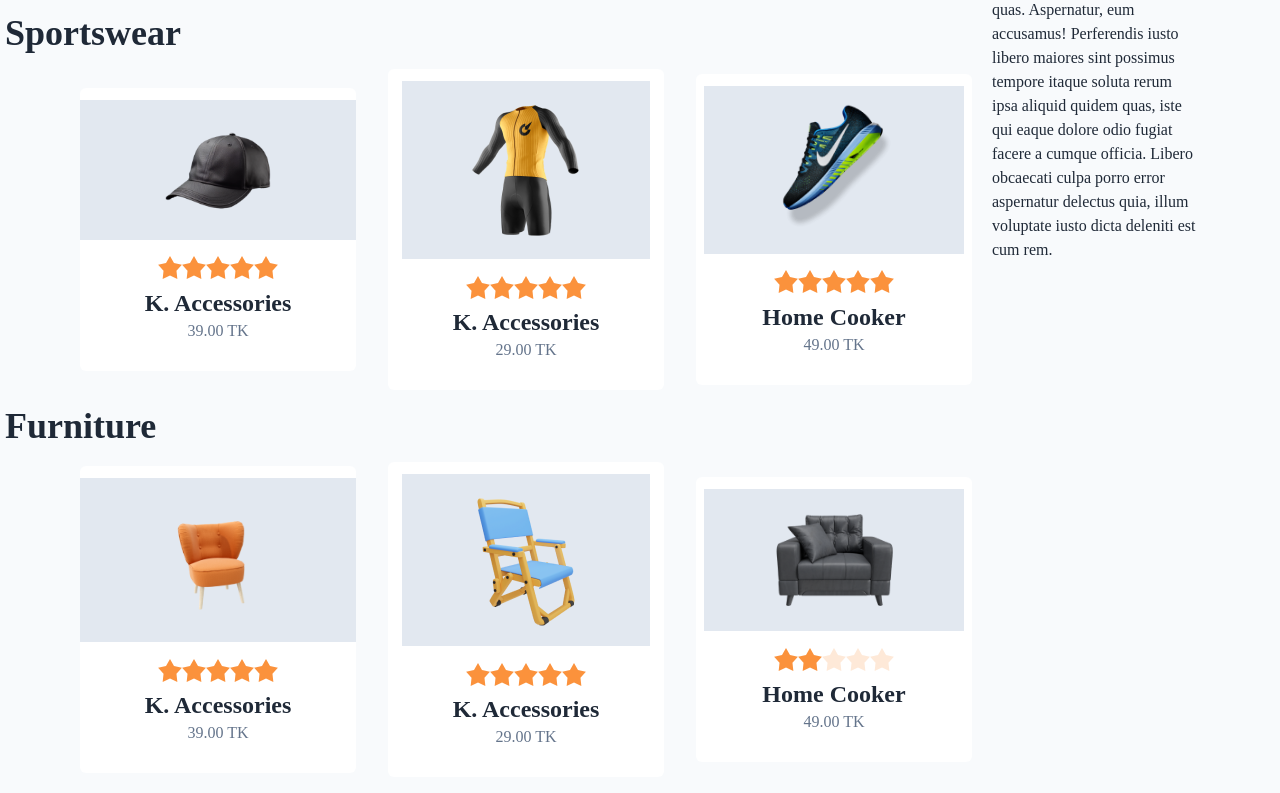
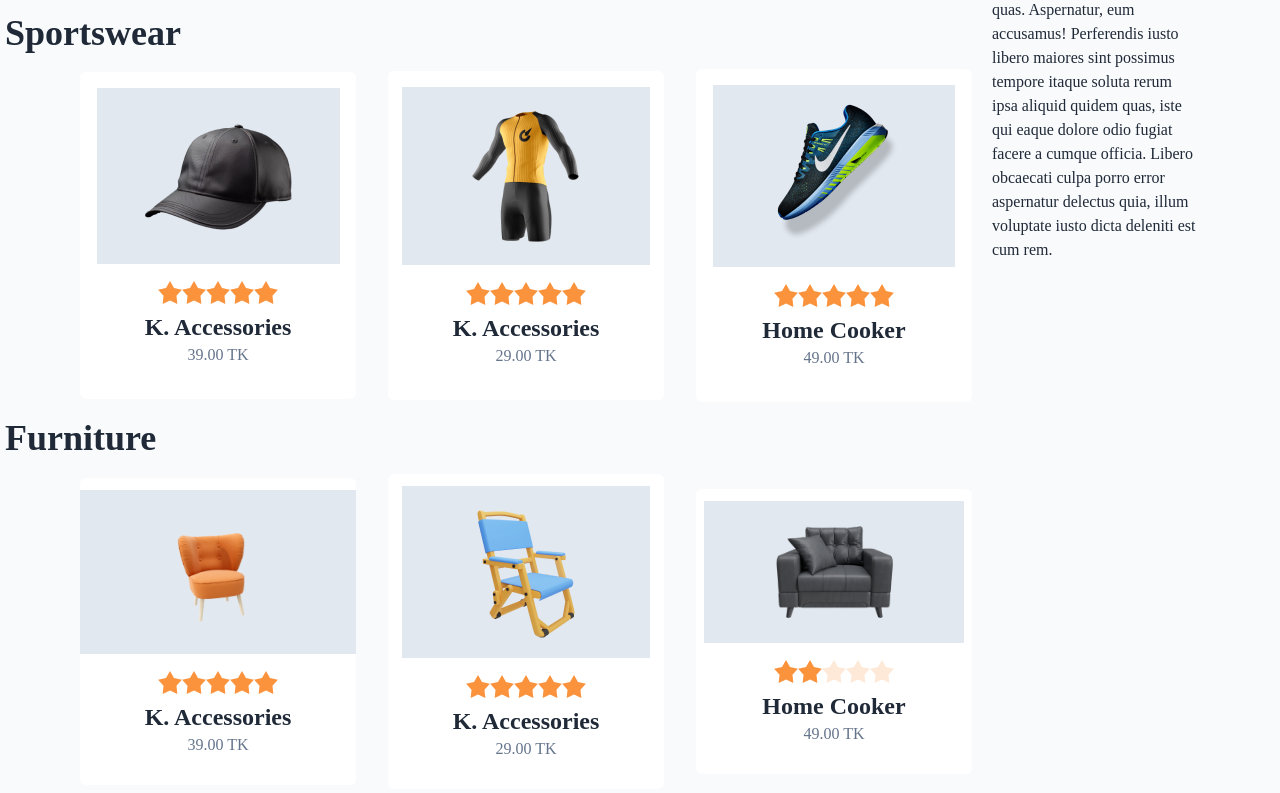
Before and after one commit to AkhiSharmin/Summer-sale, a plain HTML site: page index.html in a window 1280 px wide. Shown: the part 970-1763 px from the top of the page. Drawn offline with nearby package versions, Linux system fonts and the light colour scheme.

```diff
--- a/index.html
+++ b/index.html
@@ -97,8 +97,9 @@
                     <div>
                         <h2 class="text-4xl font-bold py-4 -ml-[75px]">Sportswear</h2>
                         <div class="grid grid-cols-1 lg:grid-cols-3 gap-8 items-center justify-center">
-                            <div class="text-center bg-white py-3 rounded-md">
-                                <img class="mx-auto bg-slate-200 px-20 py-6" src="Images/Sportswear/cap.png" alt="">
+
+                            <div class="text-center bg-white py-4 rounded-md">
+                                <img class="mx-auto bg-slate-200 px-10 py-6" src="Images/Sportswear/cap.png" alt="">
                                 <div class="py-4">
                                     <div class="rating text-center">
                                         <input type="radio" name="rating-2" class="mask mask-star-2 bg-orange-400" />
@@ -113,7 +114,8 @@
                                 </div>
                             </div>
 
-                            <div class="text-center bg-white py-3 rounded-md">
+
+                            <div class="text-center bg-white py-4 rounded-md">
                                 <img class="mx-auto bg-slate-200 px-16 py-4" src="Images/Sportswear/jersey.png" alt="">
                                 <div class="py-4">
                                     <div class="rating text-center">
@@ -129,8 +131,8 @@
                                 </div>
                             </div>
 
-                            <div class="text-center bg-white px-2 py-3 rounded-md">
-                                <img class="mx-auto bg-slate-200 px-16 py-4" src="Images/Sportswear/shoes.png" alt="">
+                            <div class="text-center bg-white px-2 py-4 rounded-md">
+                                <img class="mx-auto bg-slate-200 px-12 py-4" src="Images/Sportswear/shoes.png" alt="">
                                 <div class="py-4">
                                     <div class="rating text-center">
                                         <input type="radio" name="rating-2" class="mask mask-star-2 bg-orange-400" />
```
